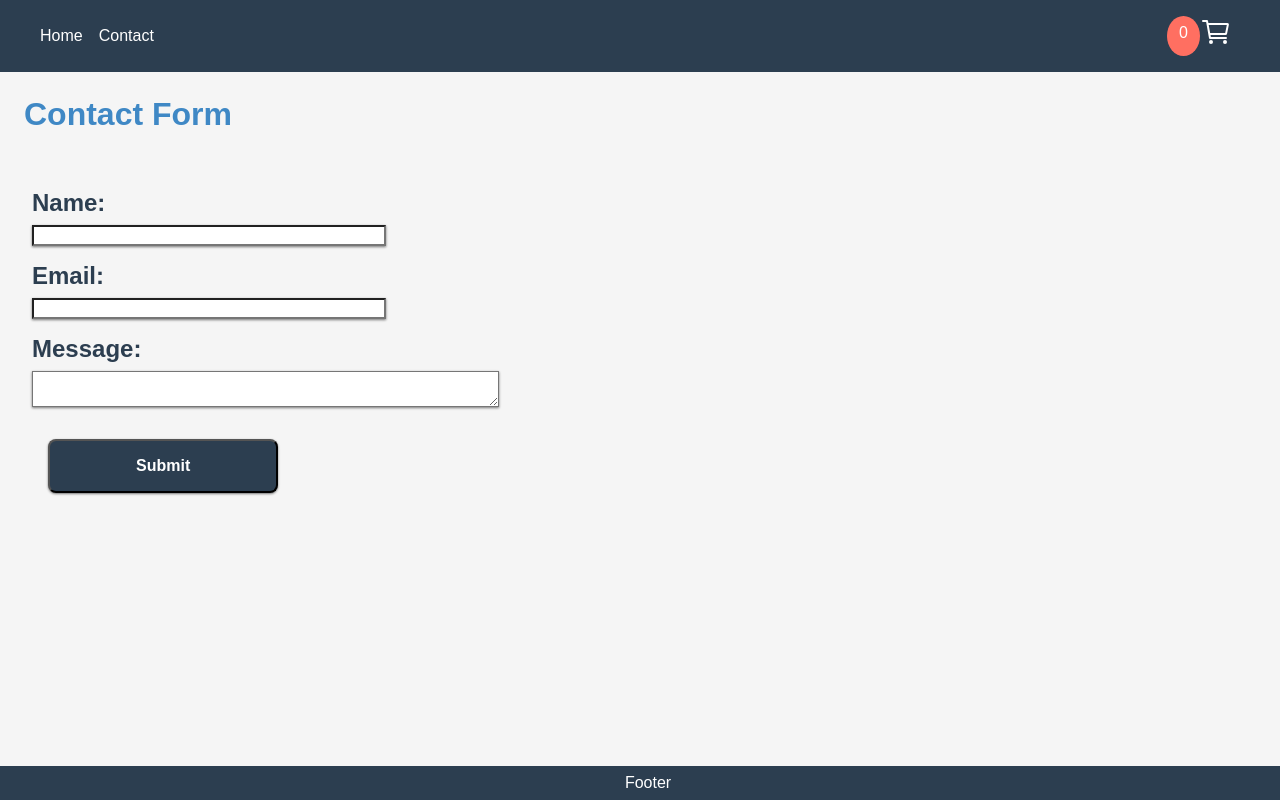
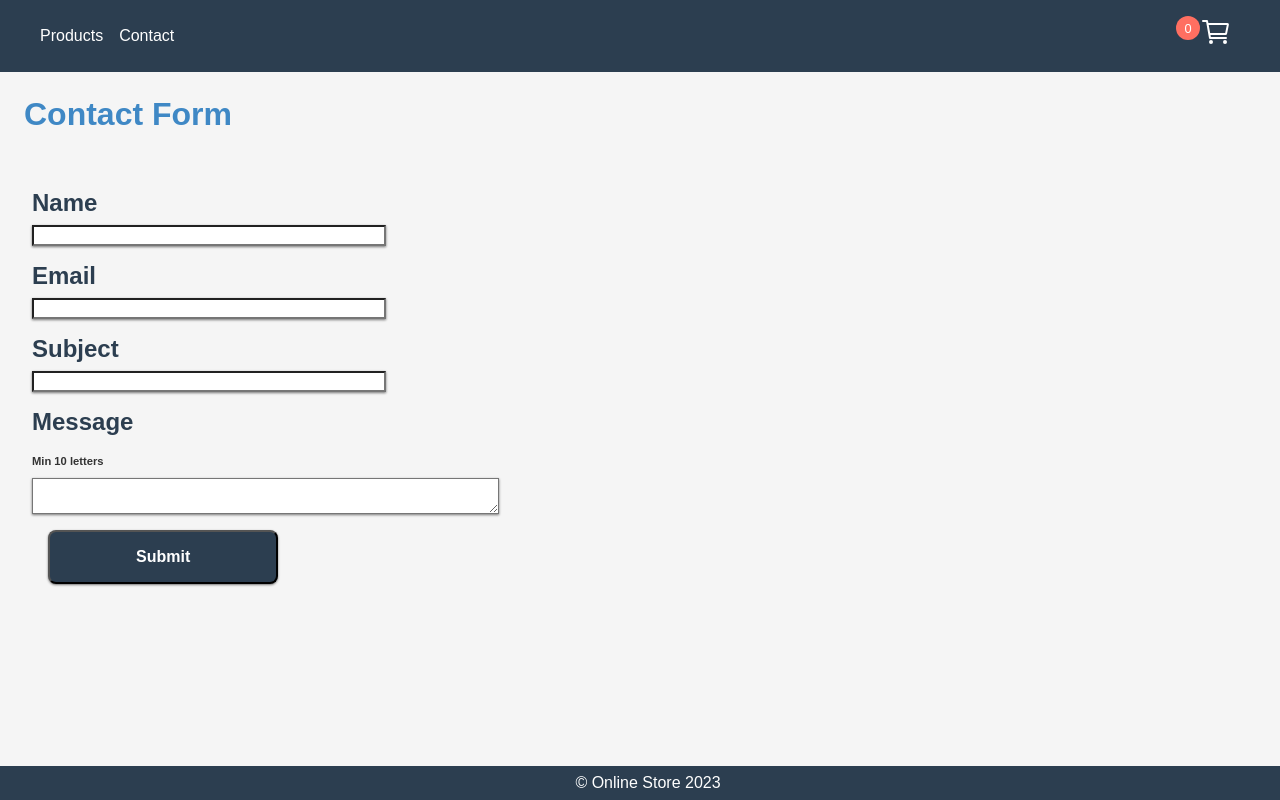
Before and after one commit to pnordboj/js-framework-ca, a React (Create React App) app: page /contact in a window 1280 px wide. Built offline with nearby package versions, Linux system fonts and the light colour scheme.

Commit message:
Update
Update

```diff
--- a/package.json
+++ b/package.json
@@ -10,6 +10,7 @@
     "react": "^18.2.0",
     "react-dom": "^18.2.0",
     "react-icons": "^4.8.0",
+    "react-hook-form": "^7.43.8",
     "react-redux": "^8.0.5",
     "react-router-dom": "^6.8.2",
     "react-scripts": "5.0.1",
--- a/src/App.jsx
+++ b/src/App.jsx
@@ -3,7 +3,6 @@ import styles from './App.module.css';
 import React, { useState, useEffect } from 'react';
 import { Route, Link, Routes, Outlet } from 'react-router-dom';
 import { IoCartOutline } from 'react-icons/io5';
-import { create } from 'zustand';
 
 // Pages
 import Home from './pages/home/Home';
@@ -13,23 +12,13 @@ import Cart from './pages/cart/Cart';
 import Checkout from './pages/checkout/Checkout';
 import Missing from './pages/missing/Missing';
 
-export function cartAmount() {
-  const cart = JSON.parse(localStorage.getItem('cart'));
-  if (cart === null) {
-    return 0;
-  } else {
-    return cart.length;
-  }
-}
-
-function Nav() {
-
+function Nav({ cartAmount }) {
 
   return (
     <nav className={styles.navbar}>
       <ul>
         <li>
-          <Link to='/' className={styles.navitem}>Home</Link>
+          <Link to='/' className={styles.navitem}>Products</Link>
         </li>
         <li>
           <Link to='/contact' className={styles.navitem}>Contact</Link>
@@ -38,7 +27,7 @@ function Nav() {
       <ul className={styles.cart}>
         <li>
           <div className={styles.cartamount}>
-            {cartAmount()}
+            {cartAmount}
           </div>
           <Link to='/cart' className={styles.carticon}><IoCartOutline /></Link>
         </li>
@@ -47,26 +36,27 @@ function Nav() {
   )
 }
 
-function Header() {
+function Header({ cartAmount }) {
   return (
     <header className={styles.header}>
-      <Nav />
+      <Nav cartAmount={cartAmount} />
     </header>
   )
 }
 
+
 function Footer() {
   return (
     <footer>
-      <p>Footer</p>
+      <p>&copy; Online Store 2023</p>
     </footer>
   )
 }
 
-function Layout() {
+function Layout({ children, cartAmount }) {
   return (
     <div>
-      <Header />
+      <Header cartAmount={cartAmount} />
       <Outlet />
       <Footer />
     </div>
@@ -74,15 +64,30 @@ function Layout() {
 }
 
 function App() {
+
+  const [cartAmount , setCartAmount] = useState(0);
+
+  useEffect(() => {
+    const getCartAmount = () => {
+      const cart = JSON.parse(localStorage.getItem('cart'));
+      if (cart !== null) {
+        setCartAmount(cart.length);
+      } else {
+        setCartAmount(0);
+      }
+    };
+    getCartAmount();
+  }, []);
+
   return (
       <div>
         <Routes>
-          <Route path="/" element={<Layout />}>
-            <Route index element={<Home />} />
-            <Route path="product/:id" element={<Product />} />
+          <Route path="/" element={<Layout cartAmount={cartAmount} />}>
+            <Route index element={<Home setCartAmount={setCartAmount} />} />
+            <Route path="product/:id" element={<Product setCartAmount={setCartAmount} />} />
             <Route path="contact" element={<Contact />} />
-            <Route path="cart" element={<Cart />} />
-            <Route path="checkout" element={<Checkout />} />
+            <Route path="cart" element={<Cart setCartAmount={setCartAmount} />} />
+            <Route path="checkout" element={<Checkout setCartAmount={setCartAmount} />} />
             <Route path="*" element={<Missing />} />
           </Route>
         </Routes>
--- a/src/App.module.css
+++ b/src/App.module.css
@@ -90,10 +90,14 @@ body {
 .cartamount {
   background-color: #FF6F61;
   border-radius: 50%;
+  width: 1.5rem;
+  height: 1.5rem;
+  display: flex;
+  justify-content: center;
+  align-items: center;
   color: #FFFFFF;
-  font-size: 1rem;
-  padding: 0.5rem 0.75rem;
-  margin-left: 1rem;
+  font-size: 0.8rem;
+  margin-left: -0.5rem;
 }
 
 .main {
--- a/src/pages/cart/Cart.jsx
+++ b/src/pages/cart/Cart.jsx
@@ -4,7 +4,7 @@ import style from "./Cart.module.css"
 
 const url = "https://api.noroff.dev/api/v1/online-shop";
 
-function Cart() {
+function Cart({ setCartAmount }) {
   const [cart, setCart] = useState([]);
   const [products, setProducts] = useState([]);
 
@@ -18,16 +18,21 @@ function Cart() {
   }, []);
 
   useEffect(() => {
-    const cart = JSON.parse(localStorage.getItem("cart"));
-    setCart(cart);
-  }, [])
+    const getCart = async () => {
+        const cart = JSON.parse(localStorage.getItem('cart'));
+        if (cart !== null) {
+            setCart(cart);
+            setCartAmount(cart.length);
+        }
+    }
+    getCart();
+  }, [setCartAmount]);
 
   const removeFromCart = (product) => {
-    var arr = [...cart];
-    var index = arr.indexOf(product.id);
-    arr.splice(index, 1);
-    setCart(arr);
-    localStorage.setItem("cart", JSON.stringify(arr));
+    const newCart = cart.filter((id) => id !== product.id);
+    localStorage.setItem('cart', JSON.stringify(newCart));
+    setCart(newCart);
+    setCartAmount(newCart.length);
   }
 
   const cartTotal = () => {
--- a/src/pages/checkout/Checkout.jsx
+++ b/src/pages/checkout/Checkout.jsx
@@ -1,11 +1,45 @@
 import React from "react";
 
 const Checkout = () => {
-    return (
-        <div>
-        <h1>Checkout</h1>
-        </div>
-    );
+
+    const checkoutSuccess = () => {
+        return (
+            <div>
+                <h3>Checkout Complete</h3>
+                <h2>Thank you for your purchase!</h2>
+            </div>
+        )
+    }
+
+    const checkoutFailure = () => {
+        return (
+            <div>
+                <h3>Checkout Failed</h3>
+                <h2>Something went wrong, please try again.</h2>
+            </div>
+        )
+    }
+
+    const checkoutMissing = () => {
+        return (
+            <div>
+                <h3>Checkout Failed</h3>
+                <h2>No items in cart, please add products to cart before checking out.</h2>
+            </div>
+        )
+    }
+
+    const exists = localStorage.getItem('cart');
+    if (exists === null) {
+        return checkoutMissing();
+    } else if (exists === '[]') {
+        return checkoutMissing();
+    } else if (exists !== null) {
+        return checkoutSuccess() && localStorage.removeItem('cart');
+    } else {
+        return checkoutFailure();
+    }
+
 }
 
 export default Checkout;
--- a/src/pages/contact/Contact.jsx
+++ b/src/pages/contact/Contact.jsx
@@ -1,24 +1,85 @@
 import React, { useState, useEffect } from 'react';
 import style from './Contact.module.css';
+import { useForm } from 'react-hook-form';
 
 function Contact() {
+
+  const { register, handleSubmit, formState: { errors } } = useForm();
+
+  const onSubmit = (data) => {
+    console.log(data);
+    if (data) {
+      alert('Thank you for your message! We will get back to you as soon as possible. :)')
+      if (window.confirm('Do you want to send another message?')) {
+        window.location.reload();
+      } else {
+        window.location.replace('/');
+      }
+    }
+  }
   return (
     <div className={style.main}>
       <h1>Contact Form</h1>
-      <form className={style.form}>
-        <div className={style.input}>
-          <label>Name:</label>
-          <input className={style.inputName} type="text" name="name" />
+      <form className={style.form} onSubmit={handleSubmit(onSubmit)}>
+        <div className={style.formgroup}>
+
+          <div className={style.input}>
+            <label htmlFor="name">Name</label>
+            <input className={style.inputName} type="text" name="name" id="name" {...register('fullName', {
+                required: "Name is required",
+                minLength: {
+                  value: 3,
+                  message: "Name must be at least 3 characters"
+                }
+              })}
+              aria-invalid={errors.fullName ? "true" : "false"} />
+
+            {errors.fullName && <p className={style.errorMessage} role="alert">{errors.fullName?.message}</p>}
+          </div>
+
+          <div className={style.input}>
+            <label htmlFor="email">Email</label>
+
+            <input className={style.inputEmail} type="email" name="email" id="email" {...register('email', {
+              required: "Email Address is required",
+              pattern: {
+                value: /^[A-Z0-9._%+-]+@[A-Z0-9.-]+\.[A-Z]{2,}$/i,
+                message: "Invalid Email Address"
+              } })}
+            aria-invalid={errors.email ? "true" : "false"} />
+
+            {errors.email && <p className={style.errorMessage} role="alert">{errors.email?.message}</p>}
+          </div>
+
+          <div className={style.input}>
+            <label htmlFor="subject">Subject</label>
+            <input className={style.inputSubject} type="text" name="subject" id="subject" {...register('subject',
+              { required: "Subject is required",
+                minLength: {
+                  value: 3,
+                  message: "Subject must be at least 3 characters"
+                } })}
+            aria-invalid={errors.subject ? "true" : "false"} />
+            {errors.subject && <p className={style.errorMessage} role="alert">{errors.subject?.message}</p>}
+          </div>
+
+          <div className={style.input}>
+            <label htmlFor="message">Message</label>
+            <p className={style.reqMessage}>Min 10 letters</p>
+            <textarea className={style.inputMessage} name="message" id="message" {...register('message', {
+              required: "Message is required",
+              minLength: {
+                value: 3,
+                message: "Message must be at least 3 characters"
+              }
+            })}
+            aria-invalid={errors.message ? "true" : "false"} />
+
+            {errors.message && <p className={style.message} role="alert">{errors.message?.message}</p>}
+          </div>
+
+          <input className={style.submit} type="submit" />
         </div>
-        <div className={style.input}>
-          <label>Email:</label>
-          <input type="text" name="email" className={style.inputEmail} />
-        </div>
-        <div className={style.input}>
-          <label>Message:</label>
-          <textarea className={style.inputMessage} name="message" />
-        </div>
-        <input className={style.submit} type="submit" value="Submit" />
       </form>
     </div>
   );
--- a/src/pages/contact/Contact.module.css
+++ b/src/pages/contact/Contact.module.css
@@ -46,9 +46,25 @@
     box-shadow: 0 1px 3px rgba(0, 0, 0, 0.22), 0 1px 2px rgba(0, 0, 0, 0.34);
 }
 
+.inputSubject {
+    width: 30%;
+    box-shadow: 0 1px 3px rgba(0, 0, 0, 0.22), 0 1px 2px rgba(0, 0, 0, 0.34);
+}
+
 .inputMessage {
     width: 40%;
     box-shadow: 0 1px 3px rgba(0, 0, 0, 0.22), 0 1px 2px rgba(0, 0, 0, 0.34);
+}
+
+.reqMessage {
+    font-size: 0.7rem;
+    font-weight: 600;
+}
+
+.errorMessage {
+    font-size: 0.7rem;
+    font-weight: 600;
+    color: red;
 }
 
 .submit {
--- a/src/pages/home/Home.jsx
+++ b/src/pages/home/Home.jsx
@@ -2,13 +2,10 @@ import React, { useState, useEffect } from 'react';
 import home from './Home.module.css';
 import { Link } from 'react-router-dom';
 import Product from '../product/Product';
-import { cartAmount } from '../../App';
 
 const url = 'https://api.noroff.dev/api/v1/online-shop'
 
-function Home() {
-
-    const [cart, setCart] = useState([]);
+const Home = ({ setCartAmount }) => {
 
     const [isShow, setIsShow] = useState(false);
     const [alreadyAdded, setAlreadyAdded] = useState(false);
@@ -27,19 +24,31 @@ function Home() {
         }, 2000);
     }
 
+    const [cart, setCart] = useState([]);
+
+    useEffect(() => {
+        const getCart = async () => {
+            const cart = JSON.parse(localStorage.getItem('cart'));
+            if (cart !== null) {
+                setCart(cart);
+                setCartAmount(cart.length);
+            }
+        }
+        getCart();
+    }, [setCartAmount]);
+
     const addToCart = (product) => {
-        let cartArr = JSON.parse(localStorage.getItem('cart')) || [];
-        if (cartArr.includes(product.id)) {
+        const exist = cart.find((x) => x === product.id);
+        if (exist) {
             showAdded();
             return;
+        } else {
+            const newCart = [...cart, product.id];
+            localStorage.setItem('cart', JSON.stringify(newCart));
+            setCart(newCart);
+            setCartAmount(newCart.length);
+            showToast();
         }
-        var arr = [...cart];
-        console.log(arr);
-        arr.push(product.id);
-        setCart(arr);
-        localStorage.setItem('cart', JSON.stringify(arr));
-        showToast();
-        cartAmount();
     }
 
     const [products, setProducts] = useState([]);
```
Also changed, not shown: src/pages/product/Product.jsx (+19 -6 lines), 1 other file (tests, documents, lock files or other folders).
